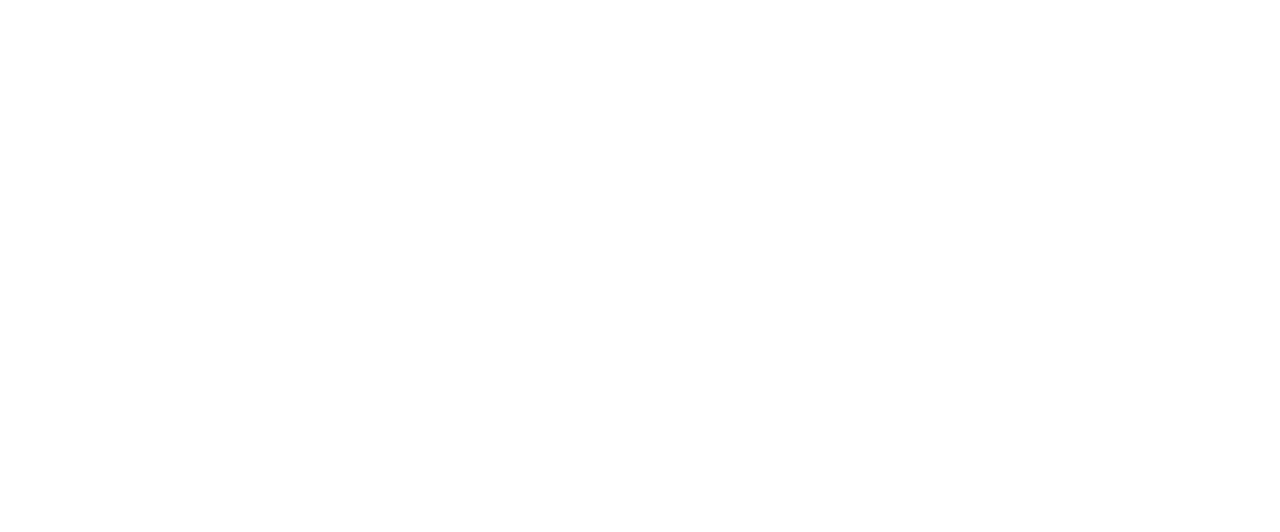
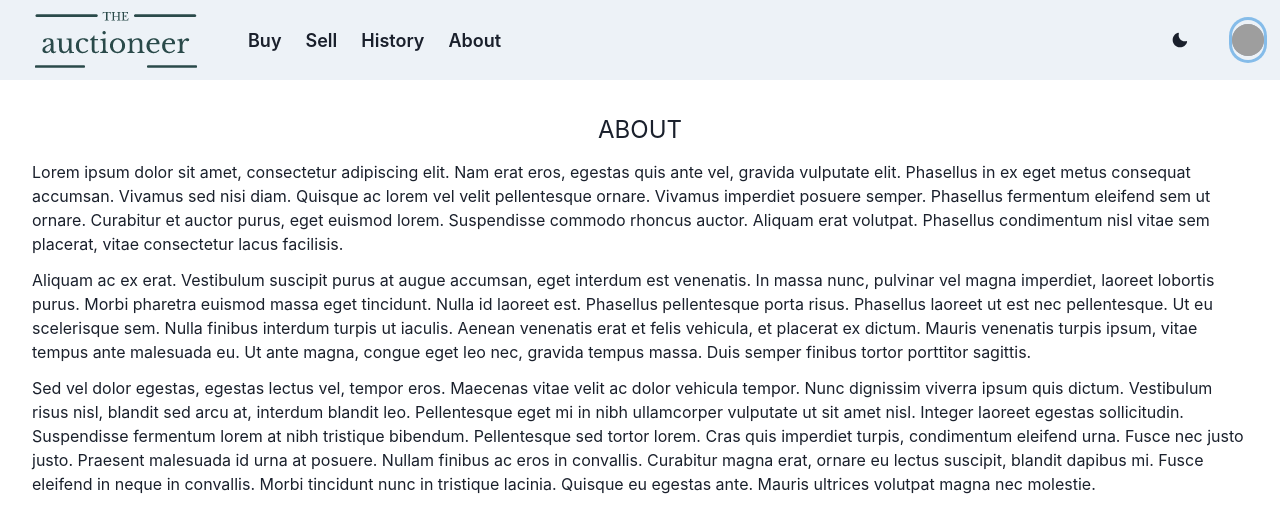
Before and after one commit to shagufta24/auctioneer-frontend, a React (Create React App) app: page /about in a window 1280 px wide. Before the commit this address had no page. Shown: the top 532 px of the page. Built offline with nearby package versions, Linux system fonts and the light colour scheme; no server answers; grey boxes are pictures that could not be loaded.

Commit message:
Fixes in sell functionality

```diff
--- a/src/App.js
+++ b/src/App.js
@@ -19,12 +19,14 @@ import Auth from './layouts/Auth';
 import CreateListing from './views/CreateListing';
 import Auction from './views/Auction';
 import UserListings from './views/UserListings';
+import About from './views/About';
 
 function App() {
   return (
     <ChakraProvider theme={theme}>
       <Routes>
         <Route path="/" element={<Home />}>
+          <Route path="about" element={<About />} />
           <Route path="/" element={<Landing />} />
           <Route path="product" element={<ProtectedRoute />}>
             <Route path=":productId" element={<Auction />} />
--- a/src/components/Header.js
+++ b/src/components/Header.js
@@ -1,4 +1,4 @@
-import { ReactNode } from 'react';
+import { ReactNode, useEffect, useState } from 'react';
 import {
   Box,
   Flex,
@@ -16,12 +16,14 @@ import {
   Center,
   Image,
   HStack,
+  Spinner,
 } from '@chakra-ui/react';
 import { MoonIcon, SunIcon } from '@chakra-ui/icons';
 import logo from '../assets/logo.png';
 import logoDark from '../assets/logo-dark.png';
 import { Link, useNavigate } from 'react-router-dom';
 import useLocalStorage from '../hooks/useLocalStorage';
+import { getUser } from '../lib/api';
 
 const NavLink = ({ children, to, name }) => <Link to={to}>{name}</Link>;
 
@@ -32,12 +34,22 @@ export default function Header() {
   const [email, setEmail] = useLocalStorage('email', null);
   const [userId, setUserId] = useLocalStorage('userId', null);
   const [accessToken, setAccessToken] = useLocalStorage('accessToken', null);
+  const [headerUser, setHeaderUser] = useState('');
   const logout = () => {
     setEmail('');
     setUserId('');
     setAccessToken('');
+    setHeaderUser('');
     navigate('/');
   };
+  useEffect(() => {
+    const getUserData = async () => {
+      const user = await getUser(email).then(res => res.data.user);
+      console.log('USER', user);
+      setHeaderUser(user);
+    };
+    getUserData();
+  }, [email]);
   return (
     <>
       <Box bg={useColorModeValue('gray.100', 'gray.900')} px={4}>
@@ -47,7 +59,7 @@ export default function Header() {
               <Image src={colorMode === 'light' ? logo : logoDark} />
             </Box>
             <HStack
-              spacing={4}
+              spacing={6}
               display={{ base: 'none', md: 'flex' }}
               fontWeight="semibold"
               fontSize="lg"
@@ -57,13 +69,25 @@ export default function Header() {
                 h="full"
                 _hover={{ color: 'blue.700', transition: '0.2s ease-out' }}
               >
-                <NavLink to="/create/listing" name="SELL" />
+                <NavLink to="/" name="Buy" />
               </Box>
               <Box
                 h="full"
                 _hover={{ color: 'blue.700', transition: '0.2s ease-out' }}
               >
-                <NavLink to="/my-listings" name="HISTORY" />
+                <NavLink to="/create/listing" name="Sell" />
+              </Box>
+              <Box
+                h="full"
+                _hover={{ color: 'blue.700', transition: '0.2s ease-out' }}
+              >
+                <NavLink to="/my-listings" name="History" />
+              </Box>
+              <Box
+                h="full"
+                _hover={{ color: 'blue.700', transition: '0.2s ease-out' }}
+              >
+                <NavLink to="/about" name="About" />
               </Box>
             </HStack>
           </HStack>
@@ -82,22 +106,52 @@ export default function Header() {
                   cursor={'pointer'}
                   minW={0}
                 >
+                  {headerUser ? (
                     <Avatar
                       size={'sm'}
-                    src={'https://avatars.dicebear.com/api/male/username.svg'}
+                      src={
+                        headerUser.gender === 'M'
+                          ? 'https://avatars.dicebear.com/api/male/username.svg'
+                          : 'https://avatars.dicebear.com/api/female/username.svg'
+                      }
                     />
+                  ) : (
+                    <Avatar
+                      size={'sm'}
+                      src={
+                        'https://avatars.dicebear.com/api/jdenticon/abas.svg'
+                      }
+                    />
+                  )}
                 </MenuButton>
                 <MenuList alignItems={'center'}>
                   <br />
                   <Center>
+                    {headerUser ? (
                       <Avatar
                         size={'2xl'}
-                      src={'https://avatars.dicebear.com/api/male/username.svg'}
+                        src={
+                          headerUser.gender === 'M'
+                            ? 'https://avatars.dicebear.com/api/male/username.svg'
+                            : 'https://avatars.dicebear.com/api/female/username.svg'
+                        }
                       />
+                    ) : (
+                      <Avatar
+                        size={'sm'}
+                        src={
+                          'https://avatars.dicebear.com/api/jdenticon/abas.svg'
+                        }
+                      />
+                    )}
                   </Center>
                   <br />
                   <Center>
-                    <p>{email}</p>
+                    {email ? (
+                      <p>Hello, {headerUser ? headerUser.first_name : ''}</p>
+                    ) : (
+                      <p>Please log in</p>
+                    )}
                   </Center>
                   <br />
                   <MenuDivider />
--- a/src/components/ProductCard.js
+++ b/src/components/ProductCard.js
@@ -73,14 +73,15 @@ function ProductCard({
   const [thisUser, _] = useLocalStorage('userId', null);
   return (
     <Flex
-      p={50}
+      p={4}
       alignItems="center"
       justifyContent="center"
       onClick={() => navigate(`/product/${_id}`)}
     >
       <Box
         bg={useColorModeValue('white', 'gray.800')}
-        maxW="sm"
+        w="350px"
+        h="400px"
         borderWidth="1px"
         rounded="lg"
         shadow="lg"
@@ -103,6 +104,8 @@ function ProductCard({
           src={image || data.imageURL}
           alt={`Picture of ${name}`}
           roundedTop="lg"
+          h={'250px'}
+          w="full"
         />
 
         <Box p="6">
@@ -146,10 +149,13 @@ function ProductCard({
           </Flex>
 
           <Flex justifyContent="space-between" alignContent="center">
-            <Rating rating={data.rating} numReviews={data.numReviews} />
+            <Rating
+              rating={Math.random() * 5}
+              numReviews={Math.ceil(Math.random() * 100)}
+            />
             <Box fontSize="2xl" color={useColorModeValue('gray.800', 'white')}>
               <Box as="span" color={'gray.600'} fontSize="lg">
-                $
+                ₹
               </Box>
               {cost}
             </Box>
--- a/src/lib/api.js
+++ b/src/lib/api.js
@@ -53,3 +53,8 @@ export const getUserListings = async email => {
   const res = await get(`/user/listings?email=${email}`);
   return res;
 };
+
+export const getUser = async email => {
+  const res = await get(`user?email=${email}`);
+  return res;
+};
--- /dev/null
+++ b/src/views/About.js
@@ -0,0 +1,46 @@
+import { Stack, Text } from '@chakra-ui/react';
+
+export default function About() {
+  return (
+    <Stack spacing={3} p={8}>
+      <Text fontSize="2xl" textAlign={'center'}>
+        ABOUT
+      </Text>
+      <Text fontSize="md">
+        Lorem ipsum dolor sit amet, consectetur adipiscing elit. Nam erat eros,
+        egestas quis ante vel, gravida vulputate elit. Phasellus in ex eget
+        metus consequat accumsan. Vivamus sed nisi diam. Quisque ac lorem vel
+        velit pellentesque ornare. Vivamus imperdiet posuere semper. Phasellus
+        fermentum eleifend sem ut ornare. Curabitur et auctor purus, eget
+        euismod lorem. Suspendisse commodo rhoncus auctor. Aliquam erat
+        volutpat. Phasellus condimentum nisl vitae sem placerat, vitae
+        consectetur lacus facilisis.
+      </Text>
+      <Text fontSize={'md'}>
+        Aliquam ac ex erat. Vestibulum suscipit purus at augue accumsan, eget
+        interdum est venenatis. In massa nunc, pulvinar vel magna imperdiet,
+        laoreet lobortis purus. Morbi pharetra euismod massa eget tincidunt.
+        Nulla id laoreet est. Phasellus pellentesque porta risus. Phasellus
+        laoreet ut est nec pellentesque. Ut eu scelerisque sem. Nulla finibus
+        interdum turpis ut iaculis. Aenean venenatis erat et felis vehicula, et
+        placerat ex dictum. Mauris venenatis turpis ipsum, vitae tempus ante
+        malesuada eu. Ut ante magna, congue eget leo nec, gravida tempus massa.
+        Duis semper finibus tortor porttitor sagittis.
+      </Text>
+      <Text fontSize={'md'}>
+        Sed vel dolor egestas, egestas lectus vel, tempor eros. Maecenas vitae
+        velit ac dolor vehicula tempor. Nunc dignissim viverra ipsum quis
+        dictum. Vestibulum risus nisl, blandit sed arcu at, interdum blandit
+        leo. Pellentesque eget mi in nibh ullamcorper vulputate ut sit amet
+        nisl. Integer laoreet egestas sollicitudin. Suspendisse fermentum lorem
+        at nibh tristique bibendum. Pellentesque sed tortor lorem. Cras quis
+        imperdiet turpis, condimentum eleifend urna. Fusce nec justo justo.
+        Praesent malesuada id urna at posuere. Nullam finibus ac eros in
+        convallis. Curabitur magna erat, ornare eu lectus suscipit, blandit
+        dapibus mi. Fusce eleifend in neque in convallis. Morbi tincidunt nunc
+        in tristique lacinia. Quisque eu egestas ante. Mauris ultrices volutpat
+        magna nec molestie.
+      </Text>
+    </Stack>
+  );
+}
--- a/src/views/CreateListing.js
+++ b/src/views/CreateListing.js
@@ -78,7 +78,10 @@ export default function CreateListing() {
       console.log(res);
       navigate('/');
     } catch (e) {
-      setErrorMsg(e.response.data.msg);
+      setLoading(false);
+      setErrorMsg(
+        e.response ? e.response.data.msg : 'Please fill the required fields'
+      );
     }
   };
   return (
@@ -177,13 +180,14 @@ export default function CreateListing() {
             precision={2}
             step={0.2}
             onChange={e => setStartingCost(e)}
+            min={15}
           >
             <InputGroup>
               <InputLeftElement
                 pointerEvents="none"
                 color="gray.300"
                 fontSize="1.2em"
-                children="$"
+                children="₹"
               />
               <NumberInputField pl={8} value={startingCost} />
             </InputGroup>
@@ -200,13 +204,14 @@ export default function CreateListing() {
             precision={2}
             step={50}
             onChange={e => setMaxCost(e)}
+            min={startingCost + 500}
           >
             <InputGroup>
               <InputLeftElement
                 pointerEvents="none"
                 color="gray.300"
                 fontSize="1.2em"
-                children="$"
+                children="₹"
               />
               <NumberInputField pl={8} value={maxCost} />
             </InputGroup>
@@ -299,12 +304,12 @@ export default function CreateListing() {
           >
             Submit
           </Button>
-          {errorMsg ? (
-            <Text fontSize="sm" color="red.400" align="center">
-              {errorMsg}
-            </Text>
-          ) : null}
         </Stack>
+        {errorMsg ? (
+          <Text fontSize="sm" color="red.400" align="center">
+            {errorMsg}
+          </Text>
+        ) : null}
       </Stack>
     </Flex>
   );
--- a/src/views/Landing.js
+++ b/src/views/Landing.js
@@ -33,7 +33,7 @@ export default function Landing() {
   }, []);
 
   return (
-    <Box>
+    <Box mt={8}>
       {!loading ? (
         <HStack wrap="wrap" justifyContent="space-around">
           {listings.map(listing => (
```
Also changed, not shown: src/views/Auction.js (+9 -7 lines), 1 other file (tests, documents, lock files or other folders). Lines whose indentation alone changed are shown as unchanged.
